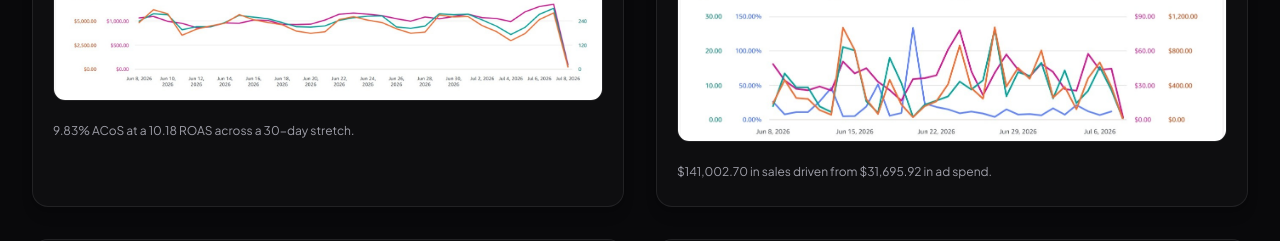
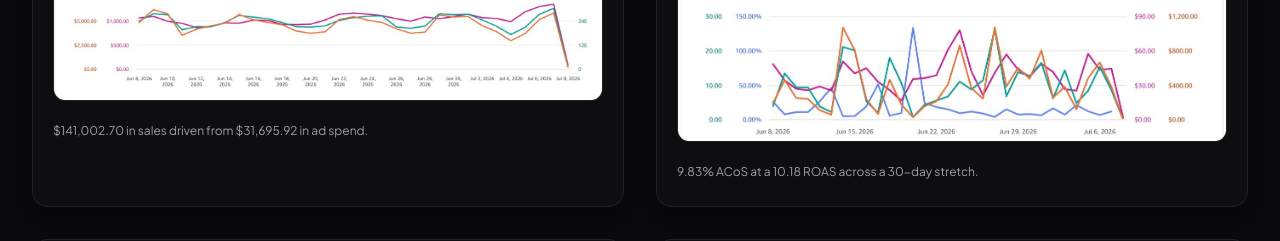
Before and after one commit to azan-amazon-expert/azan-amazon-expert, a React (Vite) app: page / in a window 1280 px wide. Shown: the part 2020-2261 px from the top of the page. Built offline with nearby package versions, Linux system fonts and the light colour scheme.

Commit message:
Update ProofScreenshots.tsx

```diff
--- a/src/components/ProofScreenshots.tsx
+++ b/src/components/ProofScreenshots.tsx
@@ -7,13 +7,13 @@ export default function ProofScreenshots() {
       id: "proof-1",
       src: "/seller-central-performance-1.jpg",
       period: "Jun 8 - Jul 8, 2026",
-      caption: "9.83% ACoS at a 10.18 ROAS across a 30-day stretch.",
+      caption: "$141,002.70 in sales driven from $31,695.92 in ad spend.",
     },
     {
       id: "proof-2",
       src: "/seller-central-performance-2.jpg",
       period: "Jun 8 - Jul 8, 2026",
-      caption: "$141,002.70 in sales driven from $31,695.92 in ad spend.",
+      caption: "9.83% ACoS at a 10.18 ROAS across a 30-day stretch.",
     },
     {
       id: "proof-3",
```
